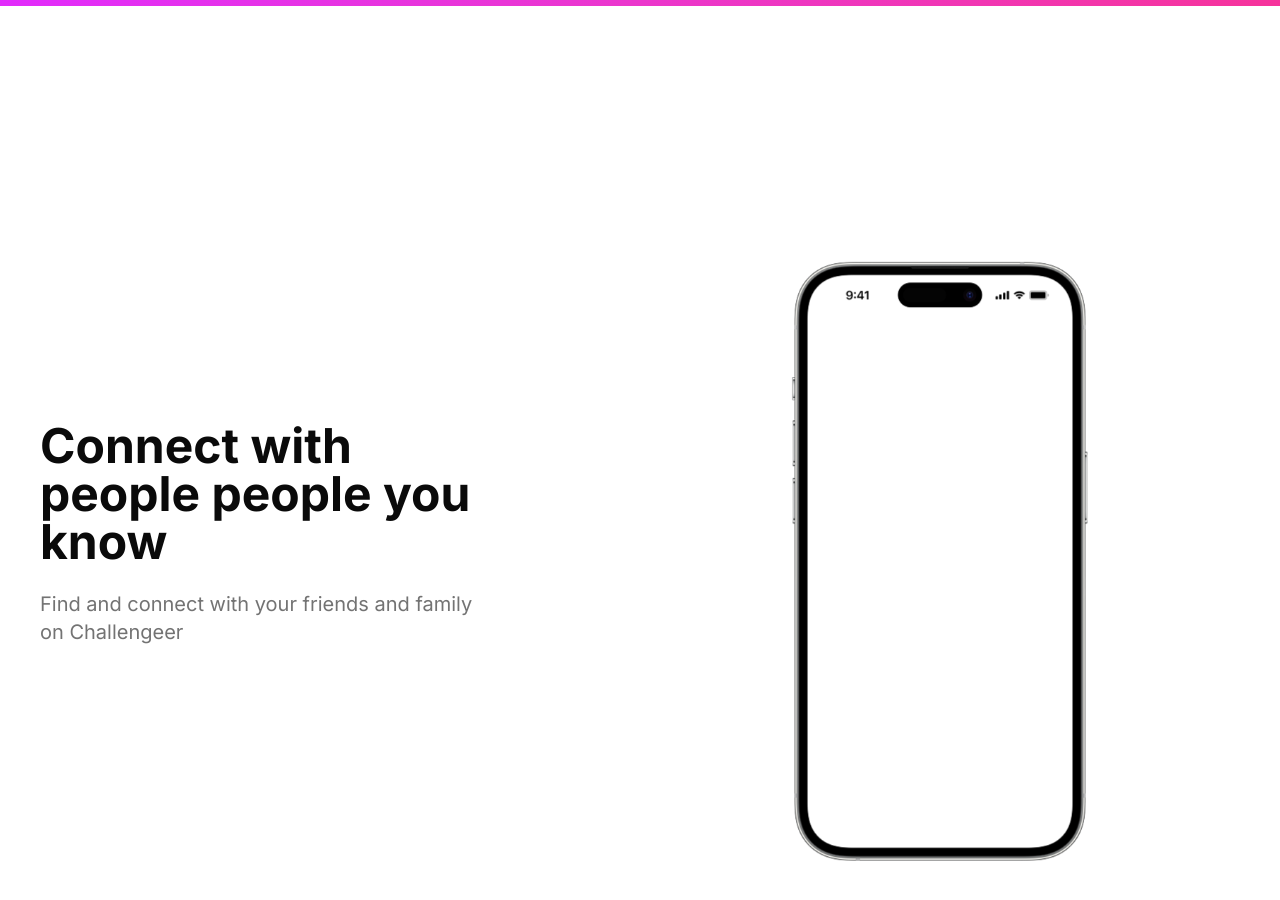
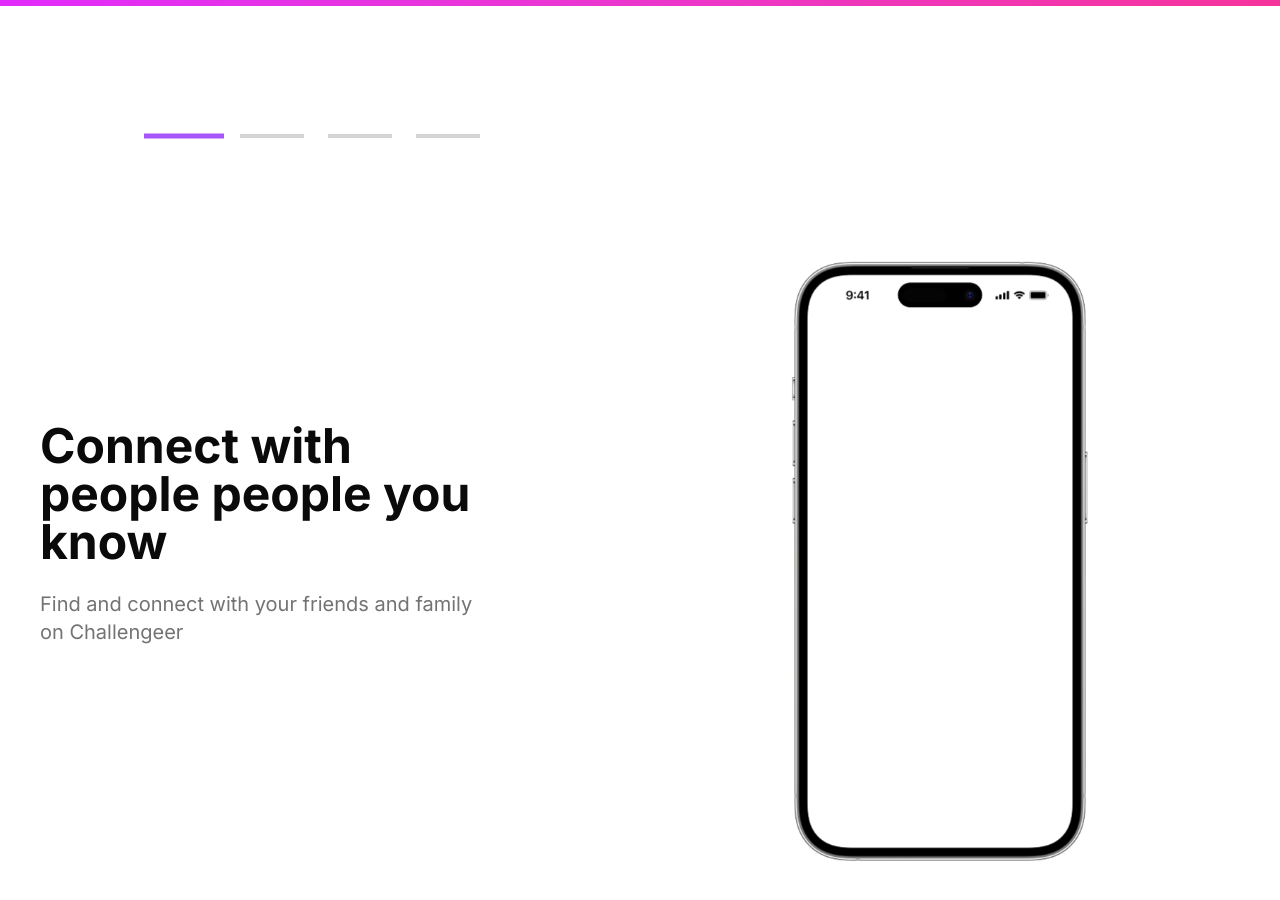
Before and after one commit to challengeer/landing-page, a Next.js app: page / in a window 1280 px wide. Shown: the part 1720-2620 px from the top of the page. Built offline with nearby package versions, Linux system fonts and the light colour scheme.

Commit message:
Step indicator bar for features section

```diff
--- a/components/Features.tsx
+++ b/components/Features.tsx
@@ -1,9 +1,41 @@
 'use client';
 import Image from "next/image";
 import { useLanguage } from "@/contexts/LanguageContext";
+import { useEffect, useState, useRef } from "react";
 
 export function Features() {
   const { t } = useLanguage();
+  const [currentFeature, setCurrentFeature] = useState(1);
+  const observerRef = useRef<IntersectionObserver | null>(null);
+
+  useEffect(() => {
+    observerRef.current = new IntersectionObserver(
+      (entries) => {
+        entries.forEach((entry) => {
+          if (entry.isIntersecting) {
+            const featureId = parseInt(entry.target.getAttribute('data-feature') || '1');
+            setCurrentFeature(featureId);
+          }
+        });
+      },
+      {
+        threshold: 0.1,
+        rootMargin: '-40% 0px -40% 0px'
+      }
+    );
+
+    // Observe all feature items
+    const featureItems = document.querySelectorAll('.feature-item');
+    featureItems.forEach((item) => {
+      observerRef.current?.observe(item);
+    });
+
+    return () => {
+      if (observerRef.current) {
+        observerRef.current.disconnect();
+      }
+    };
+  }, []);
 
   return (
     <section id="features" className="py-24 md:py-32 relative">
@@ -11,10 +43,13 @@
         <div className="md:flex">
           {/* Left column - Features content */}
           <div className="md:w-1/2 md:pr-12">
+            {/* Features Container */}
+            <div className="relative">
               {/* Feature 1 */}
               <div
                 className="feature-item min-h-screen flex flex-col justify-center py-16 transition-opacity"
                 id="feature-1"
+                data-feature="1"
               >
                 {/* Mobile mockup */}
                 <div className="md:hidden w-full mb-8">
@@ -43,6 +78,7 @@
               <div
                 className="feature-item min-h-screen flex flex-col justify-center py-16 transition-opacity"
                 id="feature-2"
+                data-feature="2"
               >
                 {/* Mobile mockup */}
                 <div className="md:hidden w-full mb-8">
@@ -70,6 +106,7 @@
               <div
                 className="feature-item min-h-screen flex flex-col justify-center py-16 transition-opacity"
                 id="feature-3"
+                data-feature="3"
               >
                 {/* Mobile mockup */}
                 <div className="md:hidden w-full mb-8">
@@ -97,6 +134,7 @@
               <div
                 className="feature-item min-h-screen flex flex-col justify-center py-16 transition-opacity"
                 id="feature-4"
+                data-feature="4"
               >
                 {/* Mobile mockup */}
                 <div className="md:hidden w-full mb-8">
@@ -121,6 +159,23 @@
               </div>
             </div>
 
+            {/* Step Indicator */}
+            <div className="hidden md:flex justify-center sticky bottom-8 z-50">
+              <div className="flex gap-4 md:gap-6">
+                {[1, 2, 3, 4].map((step) => (
+                  <div
+                    key={step}
+                    className={`h-0.5 md:h-1 w-12 md:w-16 transition-all duration-300 ${
+                      currentFeature === step
+                        ? "bg-primary scale-125"
+                        : "bg-muted-foreground/30"
+                    }`}
+                  />
+                ))}
+              </div>
+            </div>
+          </div>
+
           {/* Right column - Phone mockup (desktop only) */}
           <div className="hidden md:flex w-1/2 sticky top-0 h-screen justify-center items-center pt-20 pb-6">
             <div className="relative w-full h-full max-h-[600px]">
```
Lines whose indentation alone changed are shown as unchanged.
